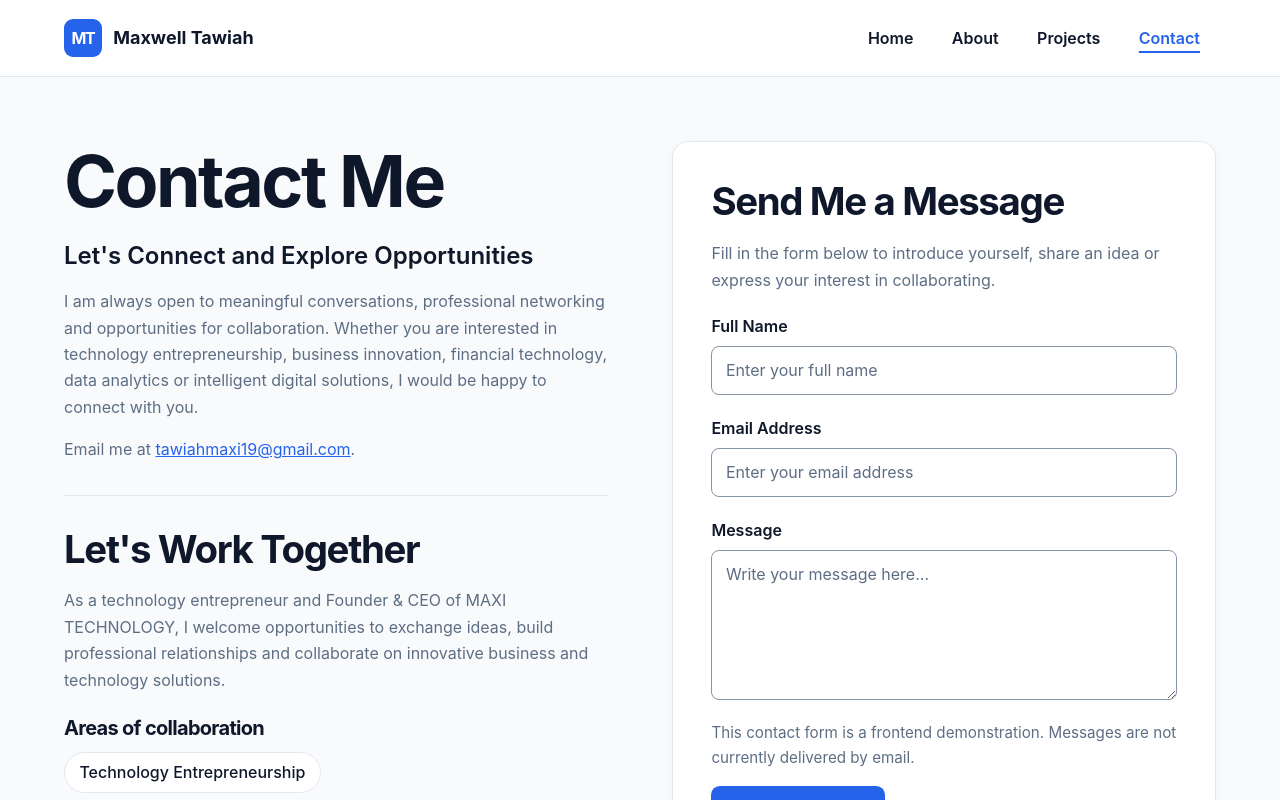
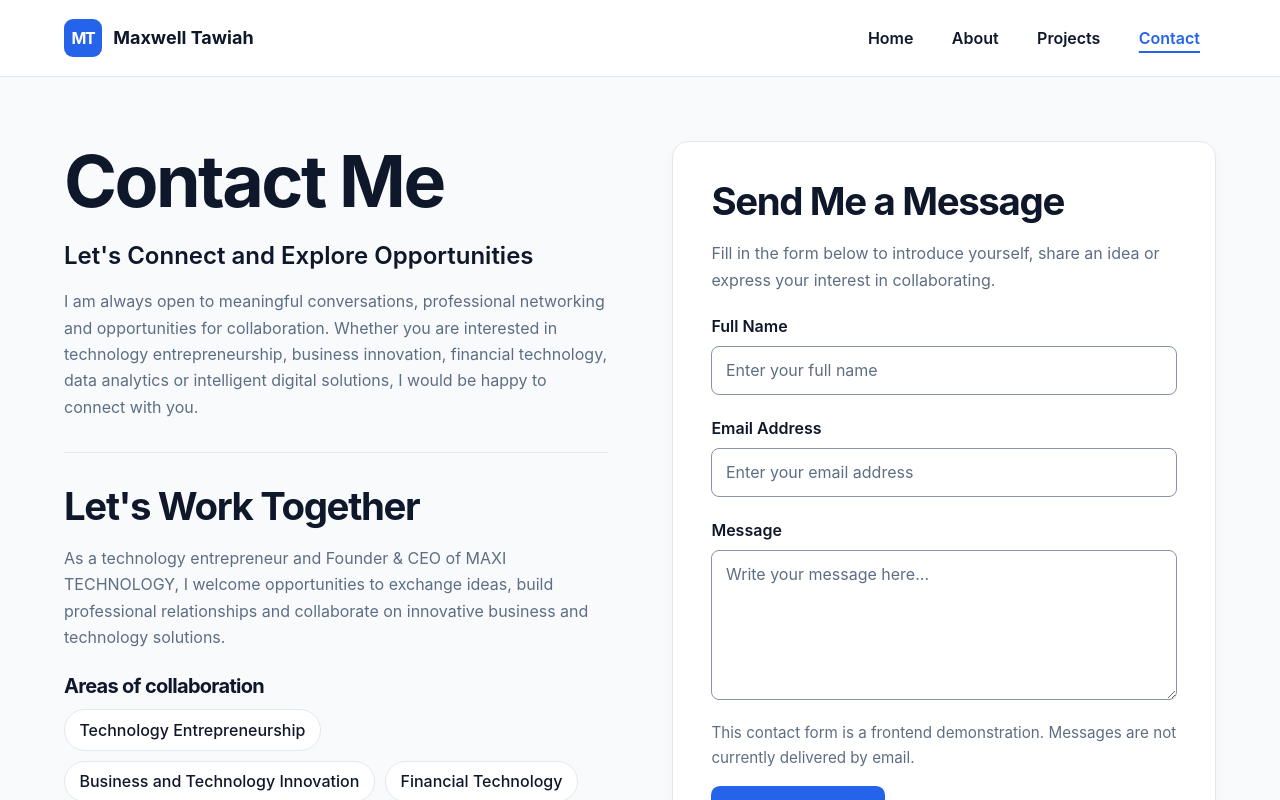
Before and after one commit to MaxiTechnology/Portfolio, a React (Vite) app: page /contact in a window 1280 px wide. Shown: the top 800 px of the page. Built offline with nearby package versions, Linux system fonts and the light colour scheme.

Commit message:
Remove duplicate email from contact introduction

```diff
--- a/src/pages/Contact.jsx
+++ b/src/pages/Contact.jsx
@@ -1,5 +1,4 @@
 import ContactForm from '../components/ContactForm.jsx'
-import { contactEmail } from '../data/profile.js'
 import '../styles/contact.css'
 
 const collaborationInterests = [
@@ -20,7 +19,6 @@ export default function Contact() {
           <h1>Contact Me</h1>
           <p className="page-subtitle">Let's Connect and Explore Opportunities</p>
           <p>I am always open to meaningful conversations, professional networking and opportunities for collaboration. Whether you are interested in technology entrepreneurship, business innovation, financial technology, data analytics or intelligent digital solutions, I would be happy to connect with you.</p>
-          <p>Email me at <a href={`mailto:${contactEmail}`}>{contactEmail}</a>.</p>
         </header>
         <section className="collaboration">
           <h2>Let's Work Together</h2>
```
